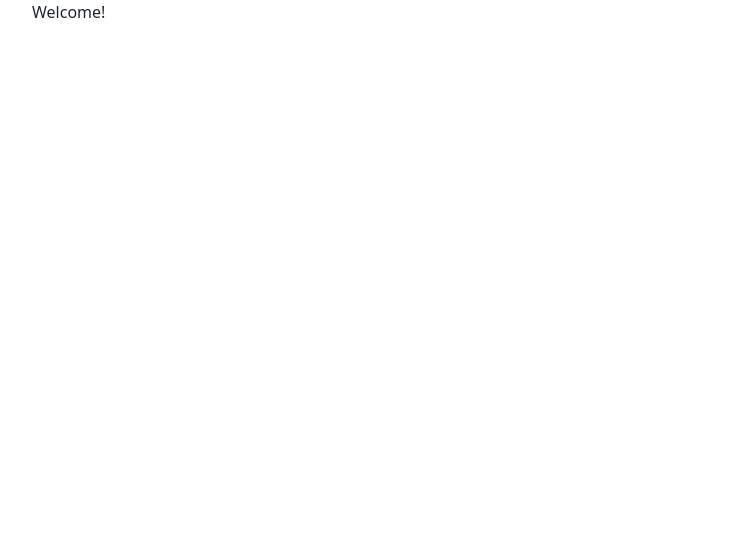
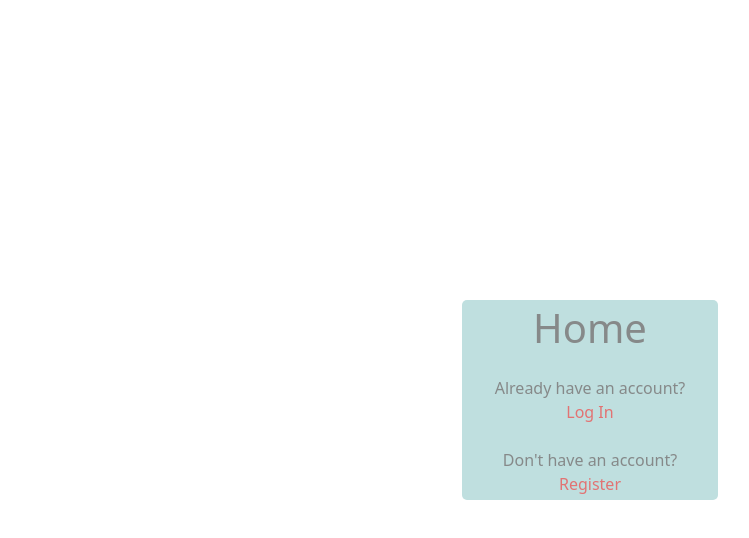
Before and after one commit to krsbx/cloud-ar, a React (Create React App) app in the folder app/: page / in a window 1280 px wide. Shown: the top 538 px of the page, without its empty margins (50-799 px from the left). Built offline with nearby package versions, Linux system fonts and the light colour scheme.

Commit message:
add: homepage

```diff
--- a/app/src/App.jsx
+++ b/app/src/App.jsx
@@ -5,15 +5,19 @@ import NotFoundPage from './views/NotFoundPage';
 import HomePage from './views/homePage/HomePage';
 import LoginPage from './views/loginPage/LoginPage';
 import RegsiterPage from './views/registerPage/RegisterPage';
+import DashboardPage from './views/dashboardPage/DashboardPage';
+import LoggedInContainer from './components/LoggedInContainer';
 
 const App = () => {
   return (
     <Router>
       <Switch>
         <Route exact path="/" component={HomePage} />
-        <Route path="/dashboard" component={RegsiterPage} />
         <Route path="/login" component={LoginPage} />
         <Route path="/register" component={RegsiterPage} />
+        <LoggedInContainer>
+          <Route path="/dashboard" component={DashboardPage} />
+        </LoggedInContainer>
         <Route path="*" component={NotFoundPage} />
       </Switch>
     </Router>
--- /dev/null
+++ b/app/src/components/LoggedInContainer.jsx
@@ -0,0 +1,13 @@
+import React from 'react';
+import TopBar from './TopBar';
+
+const LoggedInContainer = ({ children }) => {
+  return (
+    <React.Fragment>
+      <TopBar />
+      {children}
+    </React.Fragment>
+  );
+};
+
+export default LoggedInContainer;
--- /dev/null
+++ b/app/src/components/TopBar.jsx
@@ -0,0 +1,18 @@
+import React from 'react';
+import { useLocation } from 'react-router-dom';
+import _ from 'lodash';
+import './TopBar.scss';
+
+const TopBar = () => {
+  const location = useLocation();
+  const allPath = location.pathname.split('/');
+
+  return (
+    <div className={'top-bar'}>
+      <div className={'left-side'}>{_.capitalize(allPath[1])}</div>
+      <div className={'right-side'}>{}</div>
+    </div>
+  );
+};
+
+export default TopBar;
--- /dev/null
+++ b/app/src/components/TopBar.scss
@@ -0,0 +1,15 @@
+@import '../utils/variables.scss';
+
+.top-bar {
+  display: flex;
+  justify-content: space-between;
+  align-items: center;
+  background: $teal;
+  height: 4rem;
+
+  .left-side {
+    margin-left: 1rem;
+    font-weight: 700;
+    font-size: 24px;
+  }
+}
--- /dev/null
+++ b/app/src/utils/variables.scss
@@ -0,0 +1,2 @@
+$teal: #bfdfdf;
+$redTomato: rgba(235, 87, 87, 0.8);
--- /dev/null
+++ b/app/src/views/dashboardPage/DashboardPage.jsx
@@ -0,0 +1,8 @@
+import React from 'react';
+import Container from 'react-bootstrap/Container';
+
+export const DashboardPage = () => {
+  return <Container>Hei!</Container>;
+};
+
+export default DashboardPage;
--- a/app/src/views/homePage/HomePage.jsx
+++ b/app/src/views/homePage/HomePage.jsx
@@ -1,7 +1,8 @@
 import React from 'react';
-import { useHistory } from 'react-router';
+import { useHistory, Link } from 'react-router-dom';
 import Container from 'react-bootstrap/Container';
 import { isAuthenticated } from '../../utils/user';
+import './HomePage.scss';
 
 const HomePage = () => {
   const history = useHistory();
@@ -12,7 +13,17 @@ const HomePage = () => {
     return null;
   }
 
-  return <Container>Welcome!</Container>;
+  return (
+    <Container className={'home-container'}>
+      <div className={'home-selections'}>
+        <h1 className={'text-center'}>Home</h1>
+        <div className={'mt-3'}>Already have an account?</div>
+        <Link to={'/login'}>Log In</Link>
+        <div className={'mt-4'}>Don't have an account?</div>
+        <Link to={'/register'}>Register</Link>
+      </div>
+    </Container>
+  );
 };
 
 export default HomePage;
--- a/app/src/views/homePage/HomePage.scss
+++ b/app/src/views/homePage/HomePage.scss
@@ -0,0 +1,34 @@
+@import '../../utils/variables.scss';
+
+.home {
+  &-container {
+    display: flex;
+    justify-content: center;
+    align-items: center;
+    min-height: 100vh;
+  }
+
+  &-selections {
+    width: 20vw;
+    height: 25vh;
+
+    display: flex;
+    flex-direction: column;
+
+    justify-content: center;
+    align-items: center;
+
+    background: $teal;
+    padding: 20px;
+
+    color: rgba(gray, 0.9);
+
+    border-radius: 5px;
+
+    a {
+      color: $redTomato;
+      text-decoration: none;
+      font-weight: 500;
+    }
+  }
+}
--- a/app/src/views/loginPage/LoginPage.scss
+++ b/app/src/views/loginPage/LoginPage.scss
@@ -1,3 +1,5 @@
+@import '../../utils/variables.scss';
+
 .login {
   &-container {
     display: flex;
@@ -9,7 +11,7 @@
   &-form {
     width: 20vw;
 
-    background: rgba(teal, 0.25);
+    background: $teal;
     padding: 20px;
 
     color: rgba(gray, 0.9);
--- a/app/src/views/registerPage/RegisterPage.scss
+++ b/app/src/views/registerPage/RegisterPage.scss
@@ -1,3 +1,5 @@
+@import '../../utils/variables.scss';
+
 .register {
   &-container {
     display: flex;
@@ -9,7 +11,7 @@
   &-form {
     width: 20vw;
 
-    background: rgba(teal, 0.25);
+    background: $teal;
     padding: 20px;
 
     color: rgba(gray, 0.9);
```
